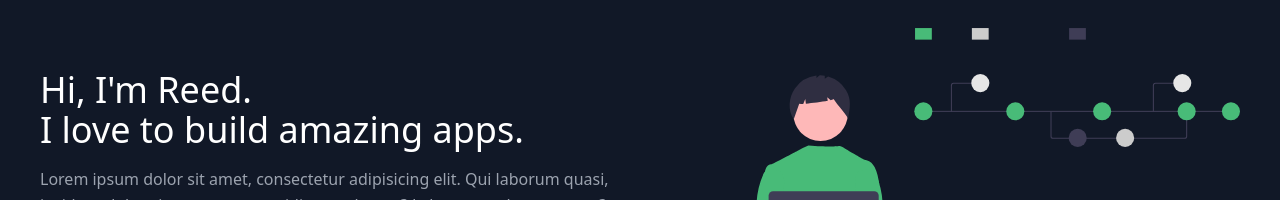
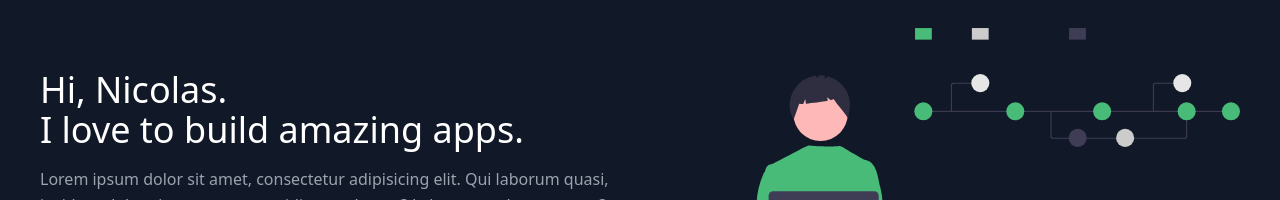
Before and after one commit to nbc1903/MyPortfolio, a React (Create React App) app: page / in a window 1280 px wide. Shown: the part 124-324 px from the top of the page. Built offline with nearby package versions, Linux system fonts and the light colour scheme.

Commit message:
change name

```diff
--- a/src/Components/About.js
+++ b/src/Components/About.js
@@ -6,7 +6,7 @@ export default function About() {
         <div className="container mx-auto flex px-10 py-20 md:flex-row flex-col items-center">
             <div className="lg:flex-grow md:w-1/2 lg:pr-24 md:pr-16 flex flex-col md:items-start md:text-left mb-16 md:mb-0 items-center text-center">
             <h1 className="title-font sm:text-4xl text-3xl mb-4 font-medium text-white">
-                Hi, I'm Reed.
+                Hi, Nicolas.
                 <br className="hidden lg:inline-block" />I love to build amazing
                 apps.
             </h1>
```
